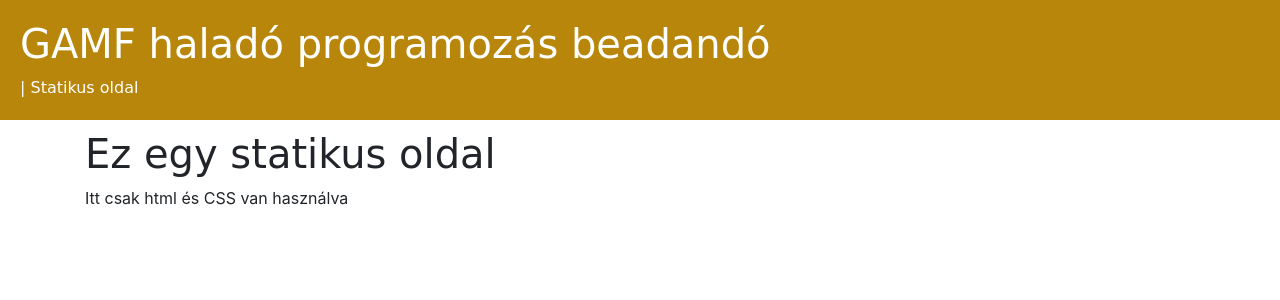
After one commit to VamosiT/my-first-blog, a Django app: page //static_about in a window 1280 px wide. The commit adds this page. Shown: the top 300 px of the page. Run offline with Django 3.2, Linux system fonts and the light colour scheme; some libraries are stand-ins or nearby versions; some web fonts are replaced.

Commit message:
Statikus oldal hozzáadása

```diff
--- a/blog/static/css/blog.css
+++ b/blog/static/css/blog.css
@@ -22,3 +22,6 @@
 .font {
     font-family: 'Supermercado One', cursive;
 }
+.top-menu:hover{
+    text-decoration: underline;
+}
--- a/blog/templates/blog/base.html
+++ b/blog/templates/blog/base.html
@@ -21,7 +21,8 @@
         <h1><a href="/">GAMF haladó programozás beadandó</a></h1>
         {% if user.is_authenticated %}
             <a href="{% url 'post_new' %}" class="top-menu">Új post hozzáadása</a>
-        {% endif %}
+        {% endif %} |
+        <a href="{% url 'static_about' %}" class="top-menu">Statikus oldal</a>
     </div>
 
     <div class="container">
--- /dev/null
+++ b/blog/templates/blog/static_about.html
@@ -0,0 +1,9 @@
+{% extends 'blog/base.html' %}
+
+{% block content %}
+    <h1 class="font">Ez egy statikus oldal</h1>
+    <p>
+        Itt csak html és CSS van használva
+    </p>
+
+{% endblock %}
--- a/blog/urls.py
+++ b/blog/urls.py
@@ -6,5 +6,6 @@ urlpatterns = [
     path('post/<int:pk>/', views.post_detail, name='post_detail'),
     path('post/new', views.post_new, name="post_new"),
     path('post/<int:pk>/edit/', views.post_edit, name="post_edit"),
+    path('/static_about', views.static_about, name="static_about"),
 
 ]
--- a/blog/views.py
+++ b/blog/views.py
@@ -40,3 +40,6 @@ def post_edit(request, pk):
     else:
         form = PostForm(instance=post)
     return render(request, 'blog/post_edit.html', {'form': form})
+
+def static_about(request):
+    return render(request, 'blog/static_about.html', {})
```
